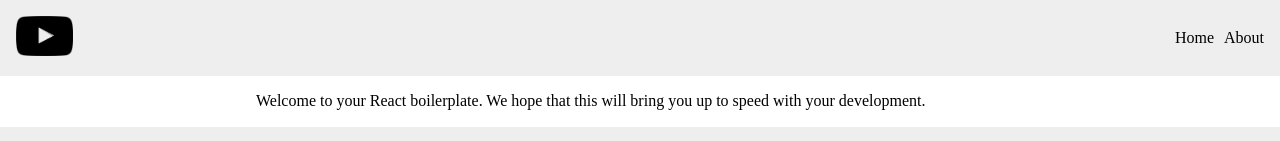
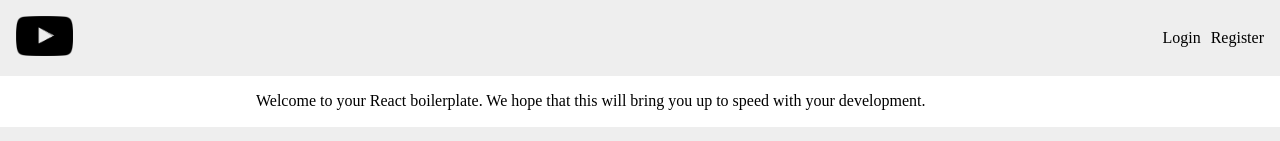
Before and after one commit to pakstas/wine, a React (Create React App) app in the folder front/: page / in a window 1280 px wide. Shown: the top 141 px of the page. Built offline with nearby package versions, Linux system fonts and the light colour scheme.

Commit message:
added logout functionality to header

```diff
--- a/front/src/Routes.js
+++ b/front/src/Routes.js
@@ -1,7 +1,8 @@
-import React, { Suspense, lazy } from "react";
+import React, { Suspense, lazy, useContext } from "react";
 import { BrowserRouter as Router, Switch, Route } from "react-router-dom";
 import { Loading } from "./components";
 import { Header } from "./components";
+import { AuthContext } from "./context/AuthContext";
 
 const HomeLazy = lazy(() => import("./pages/Home/Home"));
 const AboutLazy = lazy(() => import("./pages/About/About"));
@@ -11,10 +12,18 @@ const WineTypeLazy = lazy(() => import("./pages/WineType/WineType"));
 const WineTypeAddLazy = lazy(() => import("./pages/WineTypeAdd/WineTypeAdd"));
 
 function Routes() {
+  const auth = useContext(AuthContext);
+
   return (
     <Router>
       <Suspense fallback={<Loading />}>
-        <Header />
+        <Header
+          loggedIn={!!auth.token}
+          logout={() => {
+            auth.updateToken("");
+            localStorage.removeItem("token");
+          }}
+        />
         <Switch>
           <Route exact path="/" component={HomeLazy} />
           <Route exact path="/login" component={LoginLazy} />
--- a/front/src/components/Header/Header.jsx
+++ b/front/src/components/Header/Header.jsx
@@ -2,15 +2,30 @@ import React from "react";
 import * as S from "./Header.style";
 import imgLogo from "../../assets/demo.png";
 
-function Header() {
+function Header({ loggedIn, logout }) {
   return (
     <S.Header>
       <S.StyledLink to="/">
         <S.Logo src={imgLogo} alt="Demo Logo" />
       </S.StyledLink>
       <S.Actions>
-        <S.StyledLink to="/">Home</S.StyledLink>
-        <S.StyledLink to="/about">About</S.StyledLink>
+        {!loggedIn && (
+          <>
+            <S.StyledLink to="/login">Login</S.StyledLink>
+            <S.StyledLink to="/register">Register</S.StyledLink>
+          </>
+        )}
+        {loggedIn && (
+          <>
+            <S.StyledLink to="/winetype">Wine Type</S.StyledLink>
+            <S.StyledLink to="/winetypeadd">Add Type</S.StyledLink>
+            <S.StyledLink to="/winelist">Wine List</S.StyledLink>
+            <S.StyledLink to="/addwine">Add Wine</S.StyledLink>
+            <S.StyledLink to="" onClick={logout}>
+              Logout
+            </S.StyledLink>
+          </>
+        )}
       </S.Actions>
     </S.Header>
   );
```
